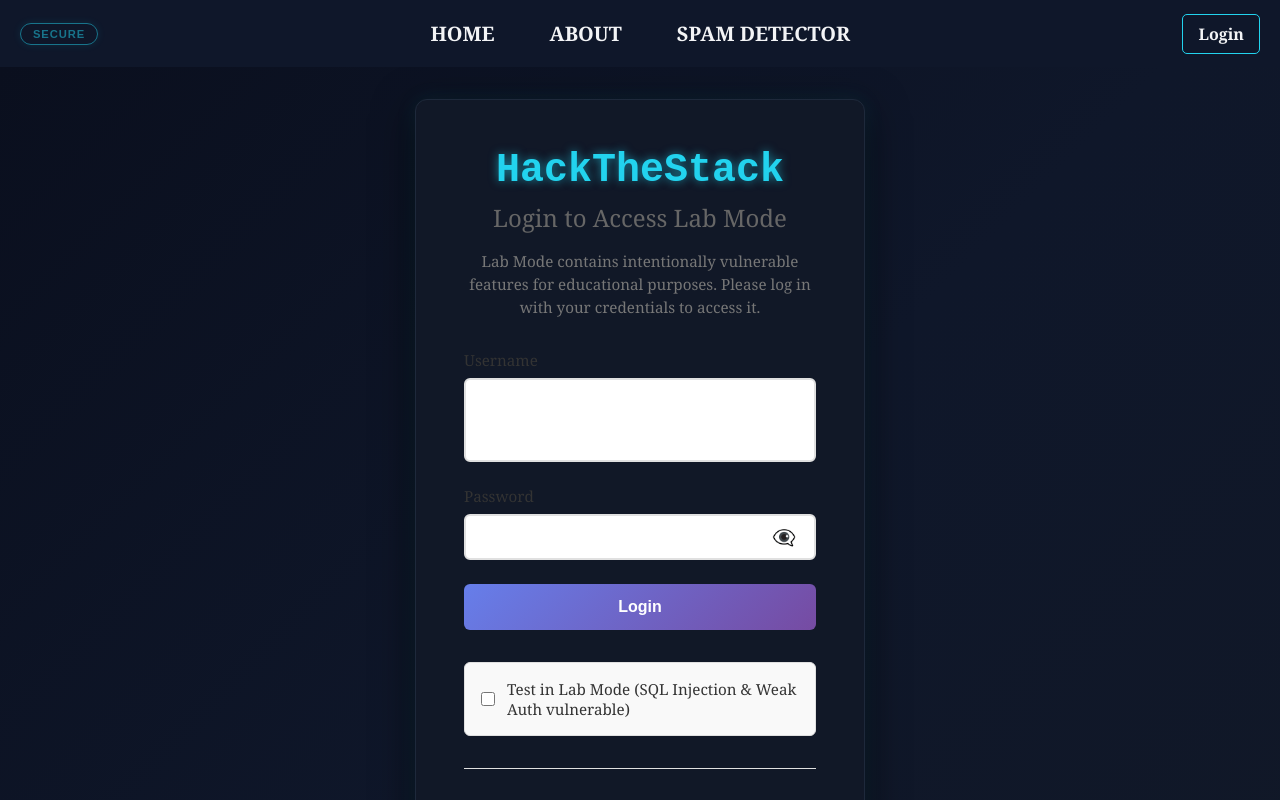
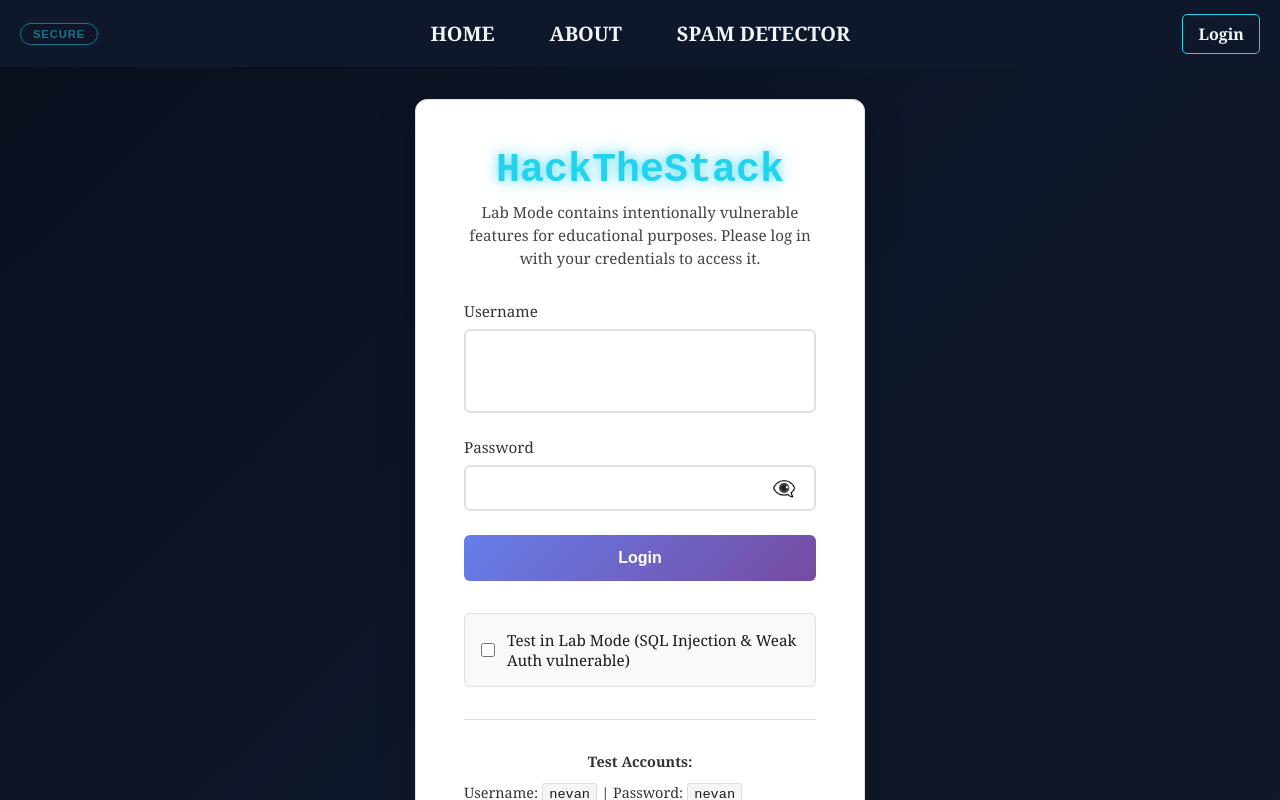
Before and after one commit to NevanPham/HackTheStack, a React (Vite) app in the folder spam-detection-app/: page /login in a window 1280 px wide. Both pictures are taken after a click on the button "CLICK TO UNLOCK". Shown: the top 800 px of the page. Built offline with nearby package versions, Linux system fonts and the light colour scheme.

Commit message:
Update login page styles and improve text contrast

```diff
--- a/spam-detection-app/src/pages/Login.jsx
+++ b/spam-detection-app/src/pages/Login.jsx
@@ -66,7 +66,6 @@ function Login({ onLogin }) {
     <div className="login-container">
       <div className="login-box">
         <h1>HackTheStack</h1>
-        <h2>Login to Access Lab Mode</h2>
         <p className="login-subtitle">
           Lab Mode contains intentionally vulnerable features for educational purposes.
           Please log in with your credentials to access it.
@@ -161,7 +160,7 @@ function Login({ onLogin }) {
             <li>Username: <code>nevan</code> | Password: <code>nevan</code></li>
             <li>Username: <code>naven</code> | Password: <code>naven</code></li>
           </ul>
-          <p style={{ marginTop: '1rem', fontSize: '0.85rem', color: '#888' }}>
+          <p style={{ marginTop: '1rem', fontSize: '0.85rem', color: '#333' }}>
             <strong>SQL Injection Test:</strong> In Lab Mode, try:
             <br />
             • Username: <code>nevan' OR '1'='1' --</code> with password <code>nevan</code> (username injection)
--- a/spam-detection-app/src/styles/login.css
+++ b/spam-detection-app/src/styles/login.css
@@ -28,22 +28,18 @@
   transition: all 0.2s ease;
 }
 
-/* Secure Mode - Dark panel with cyan border */
+/* Secure Mode - White panel */
 :root:not([data-mode="lab"]) .login-box {
-  background: #111827;
-  border: 1px solid #1e293b;
-  box-shadow:
-    0 10px 40px rgba(0, 0, 0, 0.6),
-    0 0 20px rgba(34, 211, 238, 0.1);
+  background: white;
+  border: 1px solid #e0e0e0;
+  box-shadow: 0 10px 40px rgba(0, 0, 0, 0.2);
 }
 
-/* Lab Mode - Dark red panel with red border */
+/* Lab Mode - White panel */
 :root[data-mode="lab"] .login-box {
-  background: #1f1414;
-  border: 1px solid #3a1f1f;
-  box-shadow:
-    0 10px 40px rgba(0, 0, 0, 0.6),
-    0 0 20px rgba(239, 68, 68, 0.1);
+  background: white;
+  border: 1px solid #e0e0e0;
+  box-shadow: 0 10px 40px rgba(0, 0, 0, 0.2);
 }
 
 .login-box h1 {
@@ -51,35 +47,35 @@
   font-size: 2.5rem;
   margin: 0 0 0.5rem 0;
   text-align: center;
-  color: #333;
+  color: #1a1a1a;
   transition: all 0.2s ease;
 }
 
-/* Secure Mode - Cyan title with monospace */
+/* Secure Mode - Cyan neon title with monospace */
 :root:not([data-mode="lab"]) .login-box h1 {
   font-family: "Courier New", monospace;
   color: #22d3ee;
-  text-shadow: 0 0 10px rgba(34, 211, 238, 0.6);
+  text-shadow: 0 0 10px rgba(34, 211, 238, 0.6), 0 0 20px rgba(34, 211, 238, 0.4);
 }
 
-/* Lab Mode - Red title with monospace */
+/* Lab Mode - Red neon title with monospace */
 :root[data-mode="lab"] .login-box h1 {
   font-family: "Courier New", monospace;
   color: #ef4444;
-  text-shadow: 0 0 10px rgba(239, 68, 68, 0.6);
+  text-shadow: 0 0 10px rgba(239, 68, 68, 0.6), 0 0 20px rgba(239, 68, 68, 0.4);
 }
 
 .login-box h2 {
   font-size: 1.5rem;
   margin: 0 0 1rem 0;
   text-align: center;
-  color: #666;
+  color: #333;
   font-weight: 400;
 }
 
 .login-subtitle {
   text-align: center;
-  color: #777;
+  color: #444;
   margin-bottom: 2rem;
   font-size: 0.95rem;
   line-height: 1.5;
@@ -206,7 +202,7 @@
 
 .login-info p {
   margin: 0 0 0.75rem 0;
-  color: #666;
+  color: #333;
   font-size: 0.9rem;
 }
 
@@ -219,7 +215,7 @@
 
 .login-info li {
   margin-bottom: 0.5rem;
-  color: #555;
+  color: #333;
   font-size: 0.9rem;
 }
 
@@ -229,7 +225,8 @@
   border-radius: 3px;
   font-family: 'Courier New', monospace;
   font-size: 0.85rem;
-  color: #667eea;
+  color: #1a1a1a;
+  border: 1px solid #ddd;
 }
 
 .login-mode-toggle {
@@ -261,7 +258,7 @@
 }
 
 .toggle-text {
-  color: #333;
+  color: #1a1a1a;
   font-size: 0.95rem;
   font-weight: 500;
 }
```
